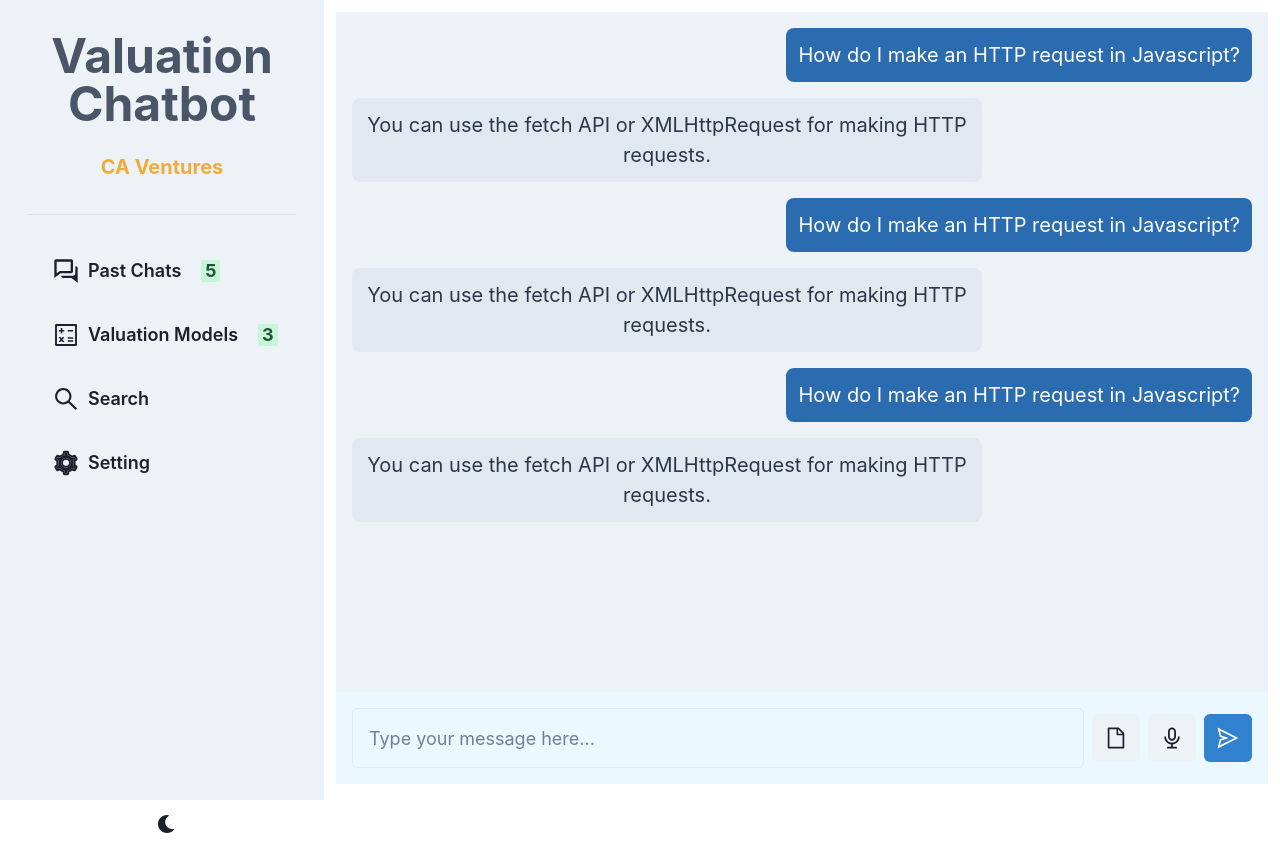
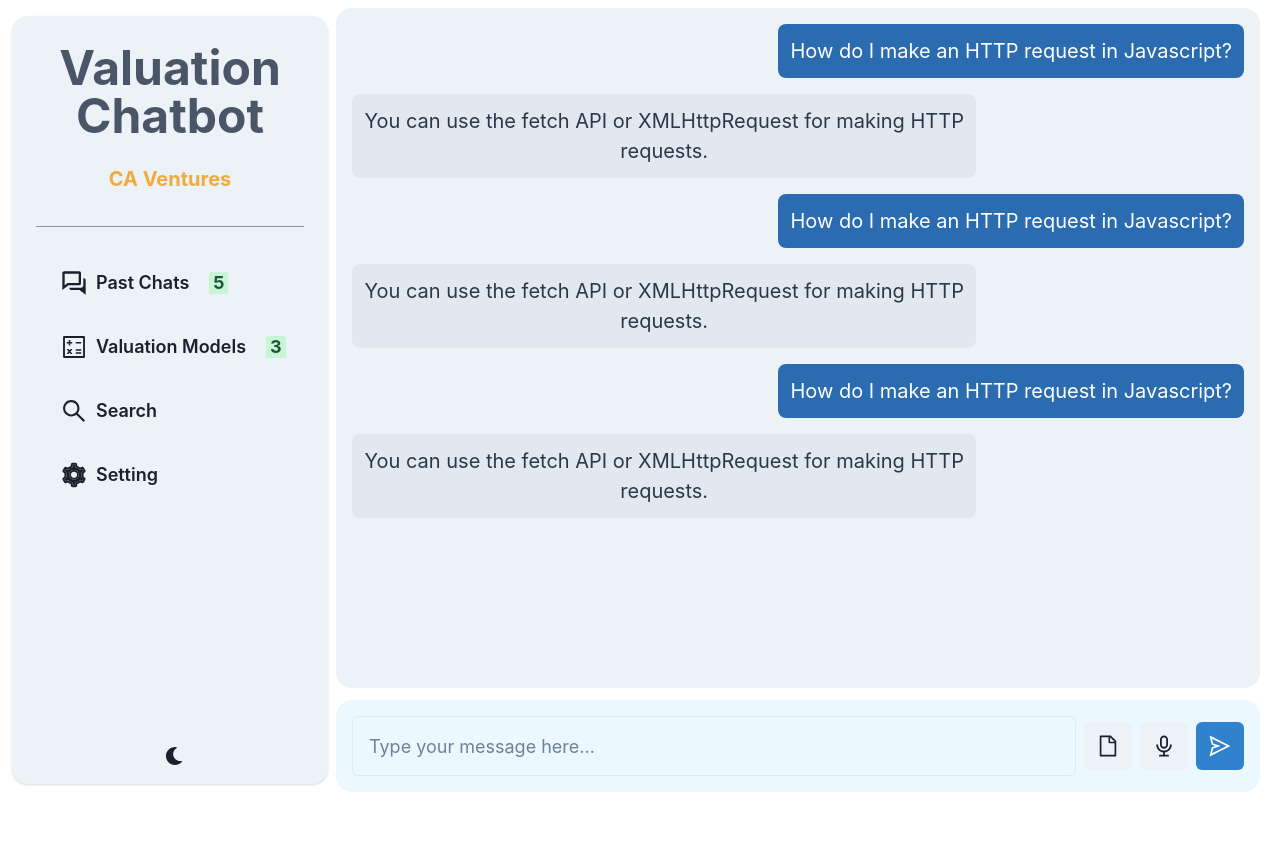
Before and after one commit to hltro/product-studio-valuation-prototype, a React (Create React App) app: page / in a window 1280 px wide. After the commit the page ends 800 px from the top, so only its background shows below. Built offline with nearby package versions, Linux system fonts and the light colour scheme.

Commit message:
design touchups

```diff
--- a/src/App.js
+++ b/src/App.js
@@ -4,6 +4,7 @@ import {
   Box,
   Flex,
   theme,
+  VStack,
   useColorModeValue,
 } from "@chakra-ui/react";
 import Sidebar from "./components/Sidebar";
@@ -24,36 +25,60 @@ function App() {
     setSelectedCategory(selectedCategory === category ? null : category);
   };
 
+  // Adjust the height of the Sidebar to be a little less than 100vh to give whitespace
+  const sidebarHeight = "calc(100vh - 32px)"; // Adjust '32px' to increase/decrease whitespace
+  const borderRadiusValue = "16px"; // Adjust for desired rounded corners
+
   return (
     <ChakraProvider theme={theme}>
-      <Box textAlign="center" fontSize="xl">
-        <Flex h="100vh">
-          {/* Sidebar */}
-          <Box bg={sidebarBgColor} p={3} h="full">
-            <Sidebar onSelectCategory={handleSelectCategory} />
-            <Box mt="auto" p={4}>
-              <ColorModeSwitcher justifySelf="flex-start" />
-            </Box>
+      <Box
+        textAlign="center"
+        fontSize="xl"
+        bg={useColorModeValue("white", "gray.800")}
+      >
+        <Flex justify="center" align="center" h="100vh" p={3}>
+          {/* Sidebar with rounded corners */}
+          <Box
+            bg={sidebarBgColor}
+            h={sidebarHeight}
+            p={2}
+            borderRadius={borderRadiusValue}
+            boxShadow="base" // Optional: adds shadow for better separation
+          >
+            <VStack h="full" justify="space-between">
+              {" "}
+              {/* Stack for internal alignment */}
+              <Box w="full">
+                <Sidebar onSelectCategory={handleSelectCategory} />
+              </Box>
+              <ColorModeSwitcher justifySelf="flex-end" />
+            </VStack>
           </Box>
 
-          {/* ExpandableList */}
+          {/* Conditionally render the ExpandableList */}
           {selectedCategory && (
             <Box
               w={{ base: "full", md: "250px" }}
               bg={expandableListBgColor}
-              p={4}
-              h="full"
+              h={sidebarHeight}
               overflowY="auto"
+              borderRadius={borderRadiusValue}
+              boxShadow="base" // Optional: adds shadow for better separation
             >
               <ExpandableList category={selectedCategory} />
             </Box>
           )}
 
           {/* Main content area for ChatList and NewChat */}
-          <Flex direction="column" flex="1" p={3} overflowY="auto">
-            <ChatList />
-            <NewChat />
-          </Flex>
+          <VStack flex="1" p={2} overflowY="auto">
+            <Box w="full">
+              <ChatList />
+            </Box>
+            {/* Add vertical margin to create space between ChatList and NewChat */}
+            <Box w="full" mt={1}>
+              <NewChat />
+            </Box>
+          </VStack>
         </Flex>
       </Box>
     </ChakraProvider>
--- a/src/components/ChatList.jsx
+++ b/src/components/ChatList.jsx
@@ -26,6 +26,7 @@ function ChatList() {
       overflowY="auto"
       spacing={4}
       align="stretch"
+      borderRadius="16px"
     >
       {messages.map((message) => (
         <Flex
--- a/src/components/NewChat.jsx
+++ b/src/components/NewChat.jsx
@@ -48,6 +48,7 @@ function NewChat() {
       bg="blue.50"
       align="center"
       w="full"
+      borderRadius="16px"
     >
       <Input
         placeholder="Type your message here..."
--- a/src/components/Sidebar.jsx
+++ b/src/components/Sidebar.jsx
@@ -17,7 +17,7 @@ import { AiOutlineCalculator, AiTwotoneSetting, AiOutlineSearch } from 'react-ic
 function Sidebar({ onSelectCategory }) {
   const sidebarBgColor = useColorModeValue('gray.100', 'gray.700');
   const sidebarTextColor = useColorModeValue('gray.600', 'gray.200');
-  const dividerColor = useColorModeValue('gray.300', 'gray.600');
+  const dividerColor = useColorModeValue('gray.600', 'gray.200');
   const hoverBgColor = useColorModeValue('gray.200', 'gray.600');
 
   const iconSize = '28px';
```
